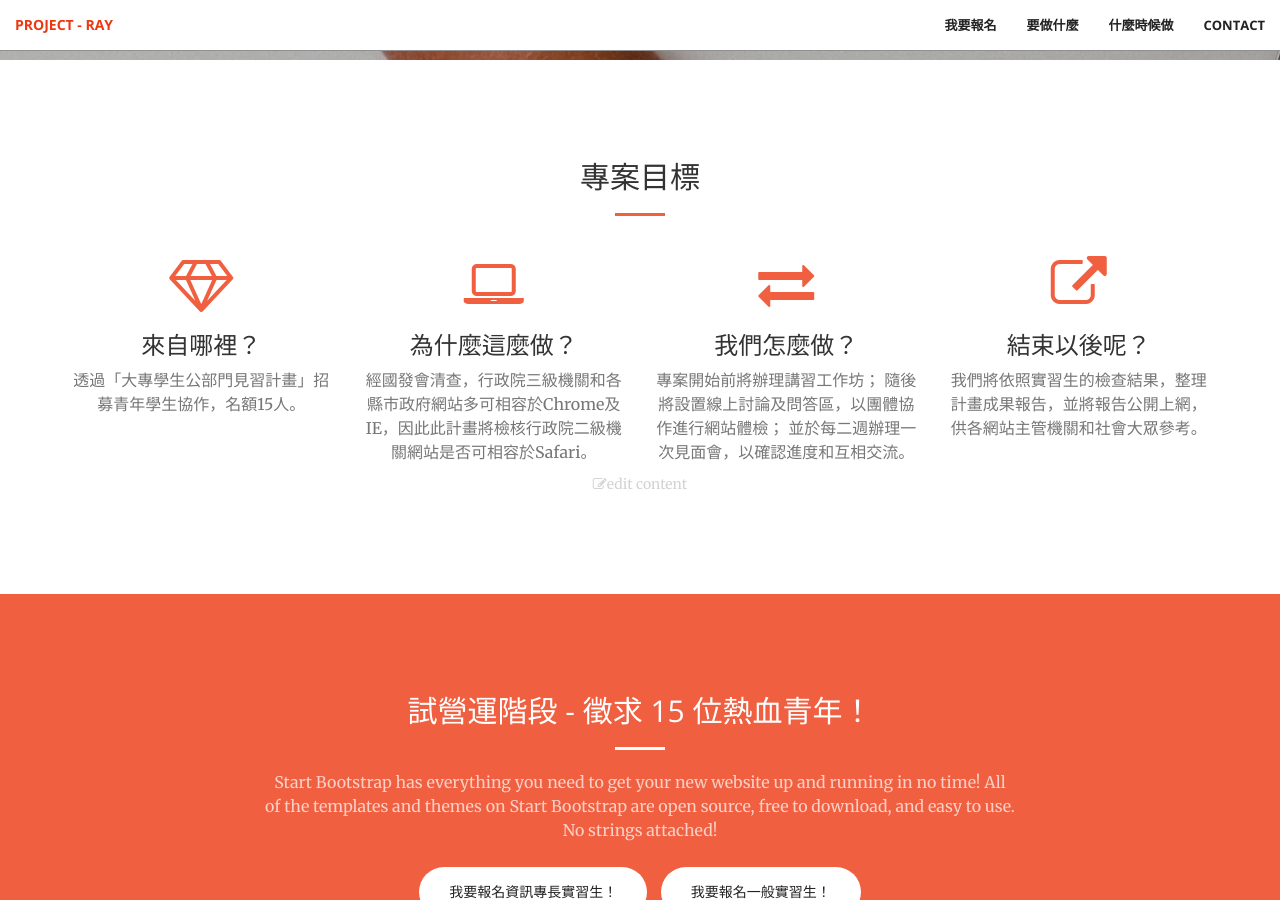
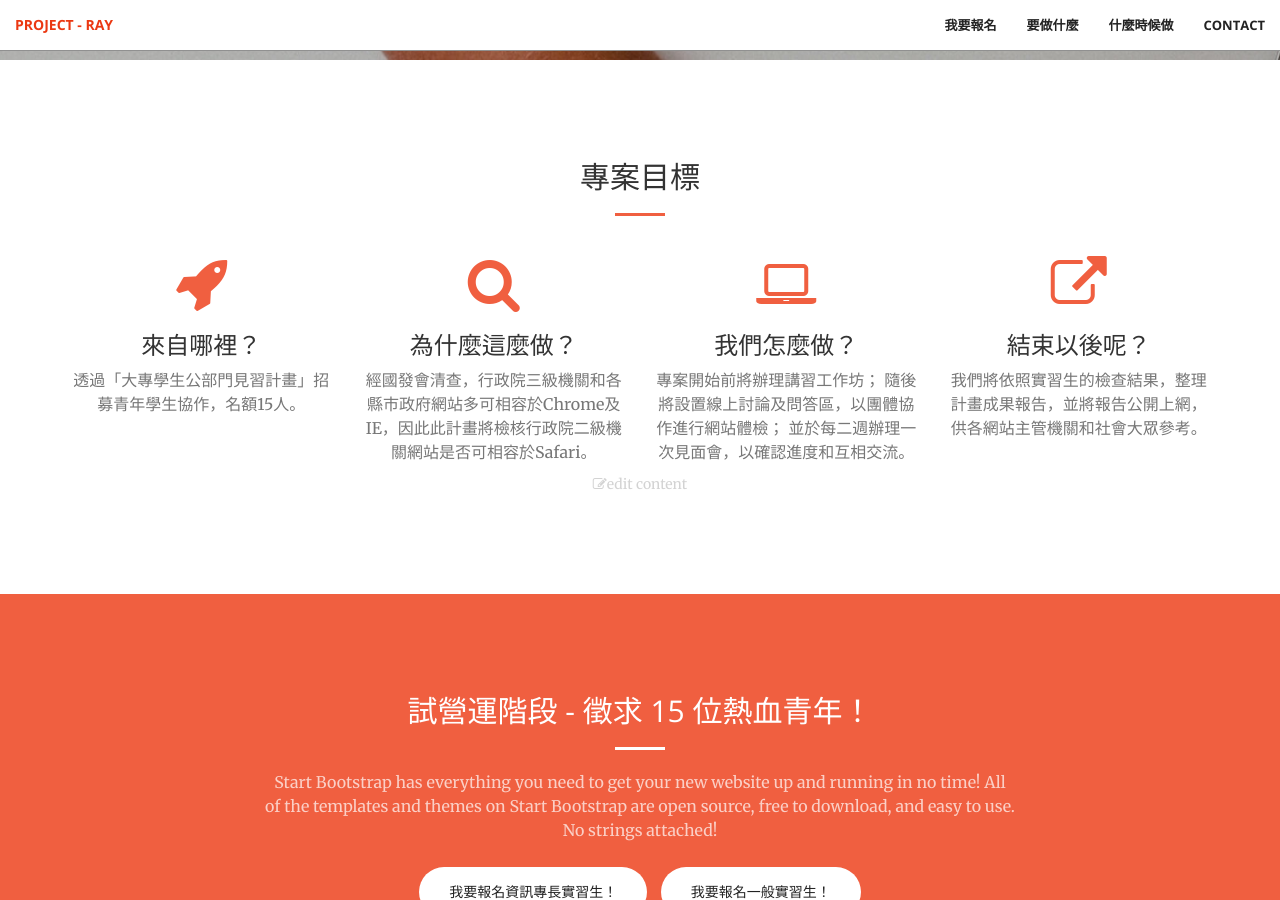
Before and after one commit to PDIS/ray2018, a Jekyll site: the page built from docs/index.html, in a window 1280 px wide and 900 px high, scrolled down 840 px. Built offline with Jekyll 4.4.1, drawn with Linux system fonts in a browser that asks for light colours.

Commit message:
Update intro.json

```diff
--- a/docs/_data/intro.json
+++ b/docs/_data/intro.json
@@ -3,17 +3,17 @@
     "items": [
         {
             "title": "來自哪裡？",
-            "icon": "fa-diamond",
+            "icon": "fa-rocket",
             "content": "透過「大專學生公部門見習計畫」招募青年學生協作，名額15人。"
         },
         {
             "title": "為什麼這麼做？",
-            "icon": "fa-laptop",
+            "icon": "fa-search",
             "content": "經國發會清查，行政院三級機關和各縣市政府網站多可相容於Chrome及IE，因此此計畫將檢核行政院二級機關網站是否可相容於Safari。"
         },
         {
             "title": "我們怎麼做？",
-            "icon": "fa-exchange",
+            "icon": "fa-laptop",
             "content": "專案開始前將辦理講習工作坊； 隨後將設置線上討論及問答區，以團體協作進行網站體檢； 並於每二週辦理一次見面會，以確認進度和互相交流。"
         },
         {
```
